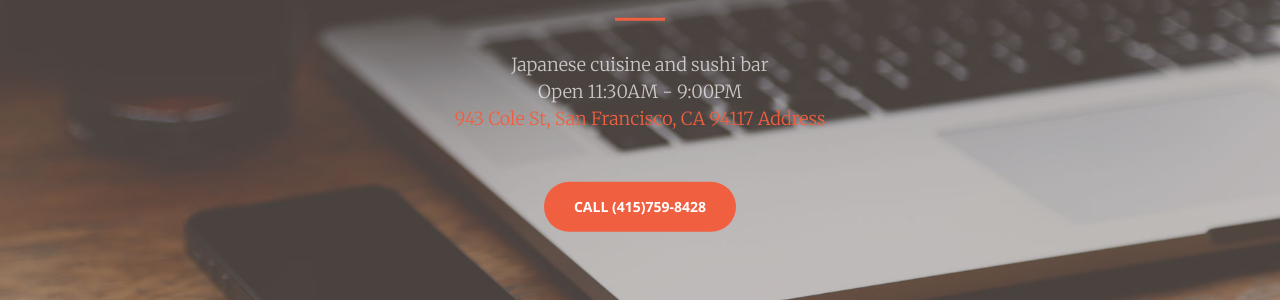
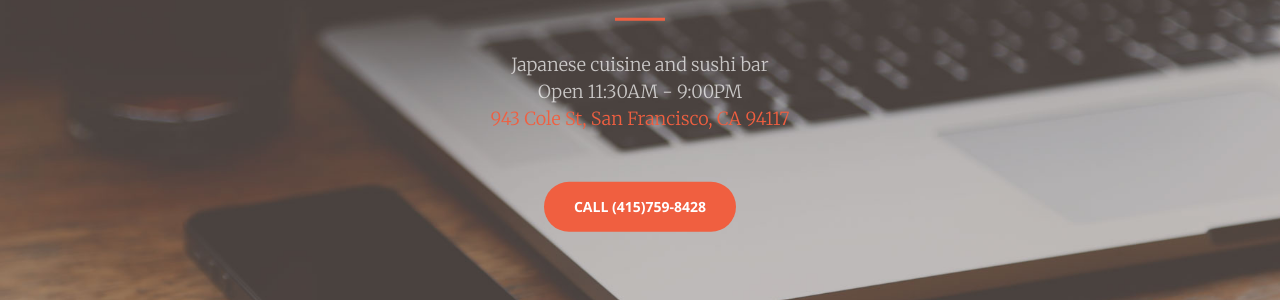
Before and after one commit to CyrusLiang/kamekyo, a Jekyll site: the page built from index.html, in a window 1280 px wide and 900 px high. Shown: the part 403-703 px from the top of the window. Built offline with Jekyll 4.4.1, drawn with Linux system fonts in a browser that asks for light colours.

Commit message:
Update header.html

```diff
--- a/_includes/header.html
+++ b/_includes/header.html
@@ -7,10 +7,11 @@
             <p>
                 Japanese cuisine and sushi bar<br />
                 Open 11:30AM - 9:00PM<br />
-                <a href="https://www.google.com/maps/place/943+Cole+St,+San+Francisco,+CA+94117">943 Cole St, San Francisco, CA 94117</a>
-                <a href='https://maps.google.com/?q=943+Cole+St'>
-                    <a href='https://maps.apple.com/maps?q=943+Cole+St'>
-                        Address</a></a>
+                <a href='https://maps.google.com/?q=943+Cole+St+San+Francisco'>
+                    <a href='https://maps.apple.com/maps?q=943+Cole+St+San+Francisco'>
+                        943 Cole St, San Francisco, CA 94117
+                    </a>
+                </a>
             </p>
             <a href="tel:4157598428" class="btn btn-primary btn-xl">Call (415)759-8428</a>
         </div>
```
